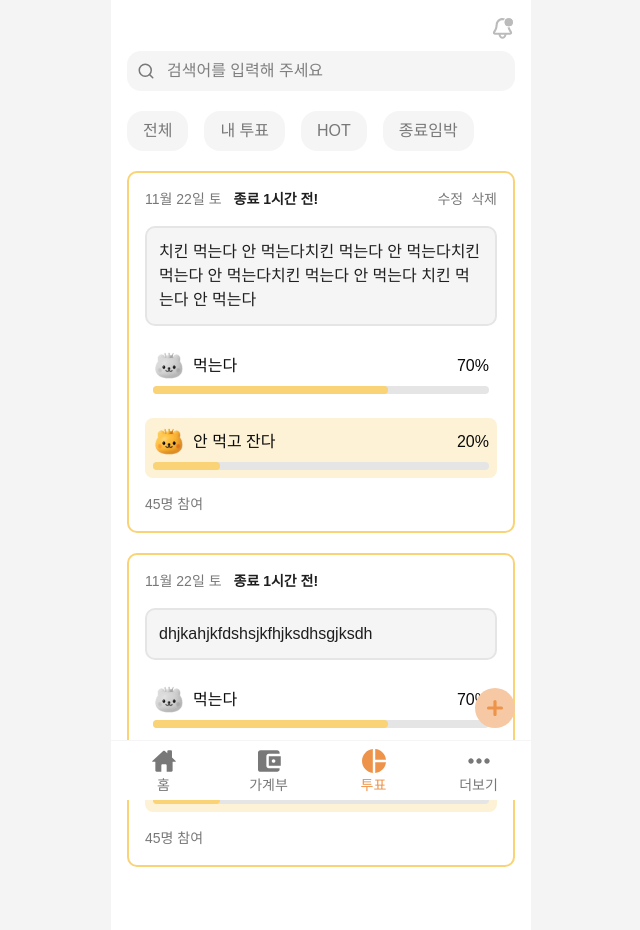
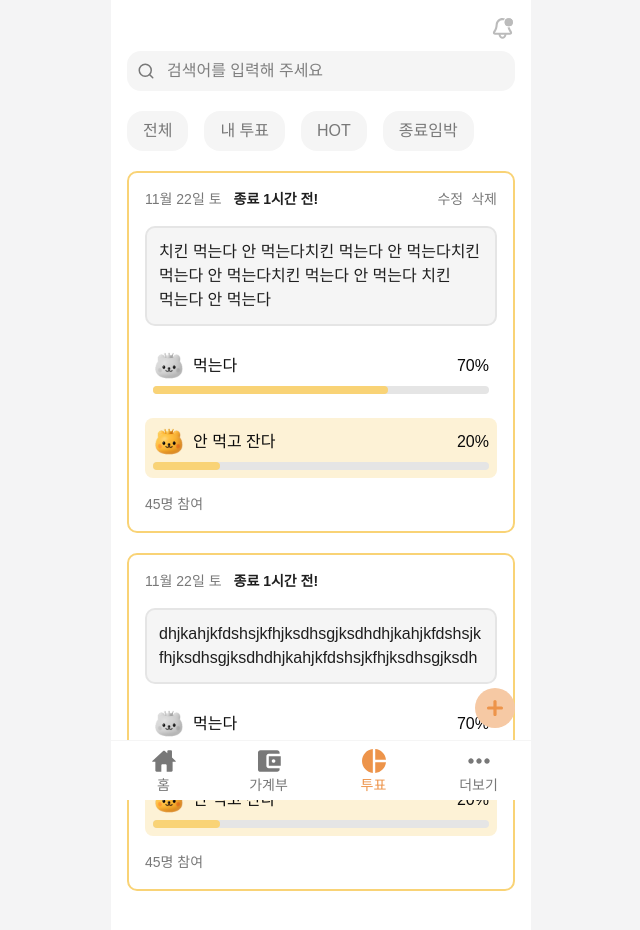
Before and after one commit to prgrms-fe-devcourse/FES-5-Project3-TEAM-5, a React (Vite) app: page /vote in a window 1280 px wide. Shown: the top 930 px of the page, without its empty margins (319-959 px from the left). Built offline with nearby package versions, Linux system fonts and the light colour scheme; a web font is replaced by a local one.

Commit message:
[fix]: 투표 조회 - 질문 영타로 띄어쓰기 없으면 css 벗어나는 버그 해결

```diff
--- a/src/features/vote/ui/VoteCard.tsx
+++ b/src/features/vote/ui/VoteCard.tsx
@@ -35,7 +35,9 @@ export function VoteCard({
         )}
       </div>
 
-      <div className="bg-neutral-light p-3 rounded-lg border-2 border-neutral-200 text-black ">
+      <div
+        className="bg-neutral-light p-3 rounded-lg border-2 border-neutral-200 text-black break-keep
+wrap-break-word">
         <p>{question}</p>
       </div>
 
--- a/src/pages/vote/VotePage.tsx
+++ b/src/pages/vote/VotePage.tsx
@@ -39,7 +39,7 @@ function VotePage() {
       )}
       <VoteCard
         people={45}
-        question="dhjkahjkfdshsjkfhjksdhsgjksdh"
+        question="dhjkahjkfdshsjkfhjksdhsgjksdhdhjkahjkfdshsjkfhjksdhsgjksdhdhjkahjkfdshsjkfhjksdhsgjksdh"
         isMine={false}
         onDelete={handleDeleteModal}
       />
```
